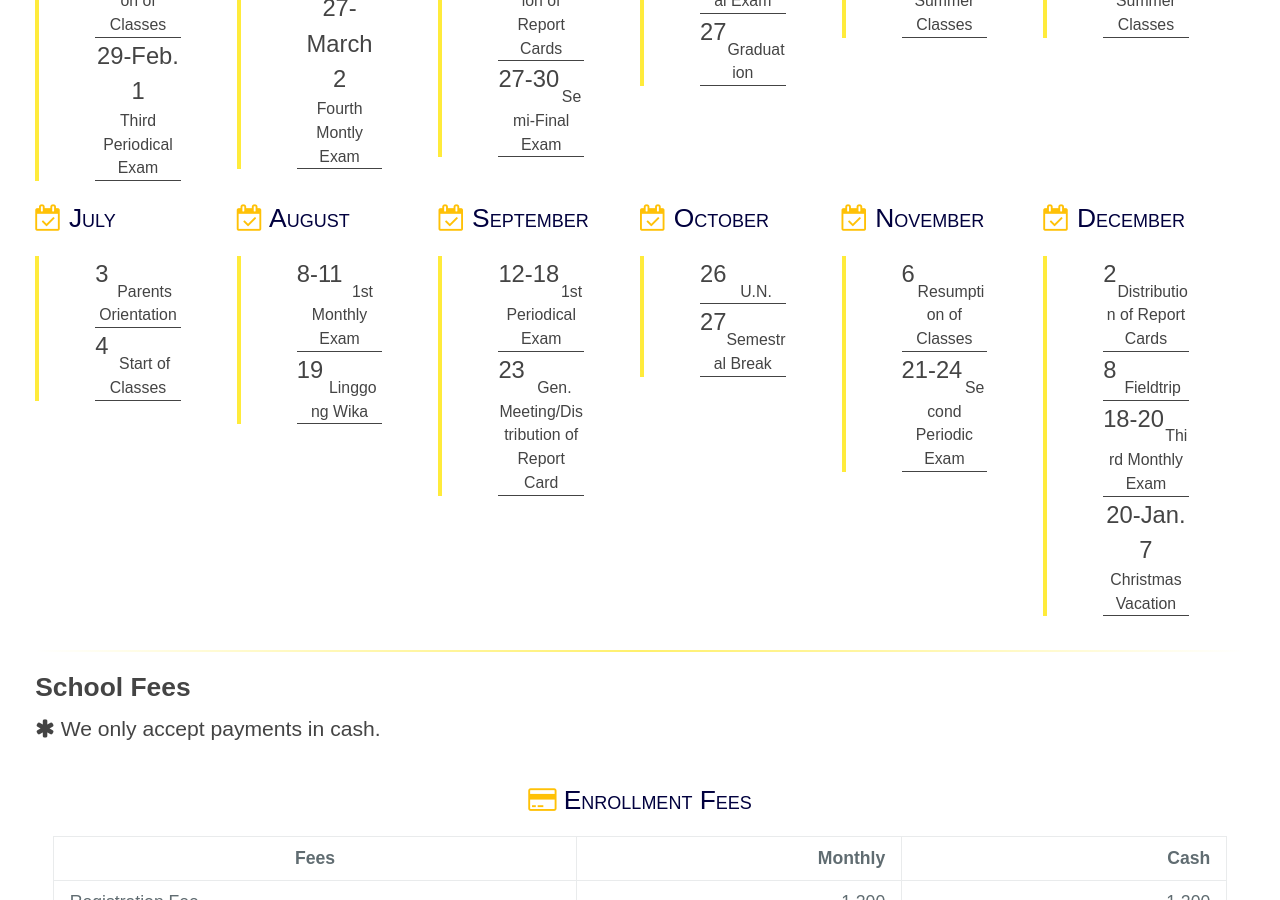
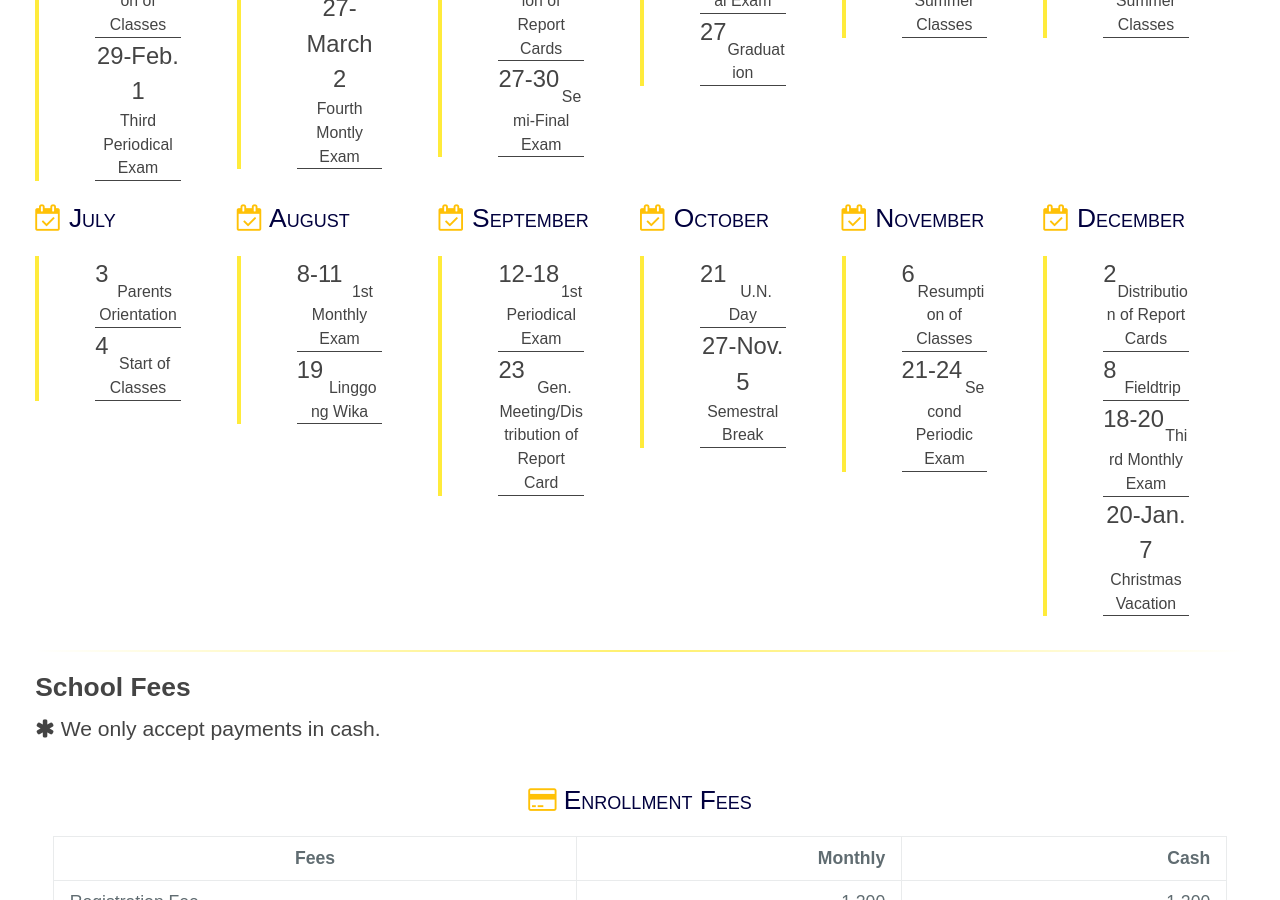
Before and after one commit to cmdcph/cmdcph.github.io, a Jekyll site: the page built from index.md, in a window 1280 px wide and 900 px high, scrolled down 2698 px. Built offline with Jekyll 4.4.1, drawn with Linux system fonts in a browser that asks for light colours.

Commit message:
Updated October

```diff
--- a/_calendar_months/october.markdown
+++ b/_calendar_months/october.markdown
@@ -3,8 +3,8 @@ title: October
 year: 2017
 index: 10
 events:
-- day: 26
-  title: U.N.
-- day: 27
+- day: 21
+  title: U.N. Day
+- day: 27-Nov. 5
   title: 'Semestral Break '
 ---
```
